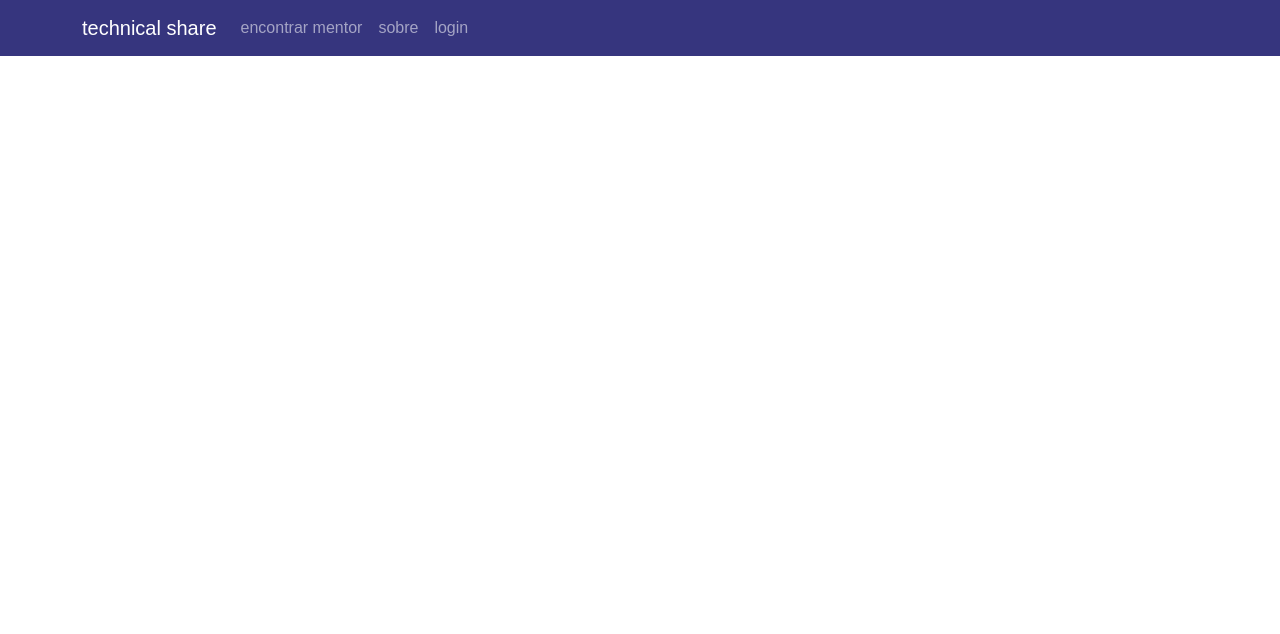
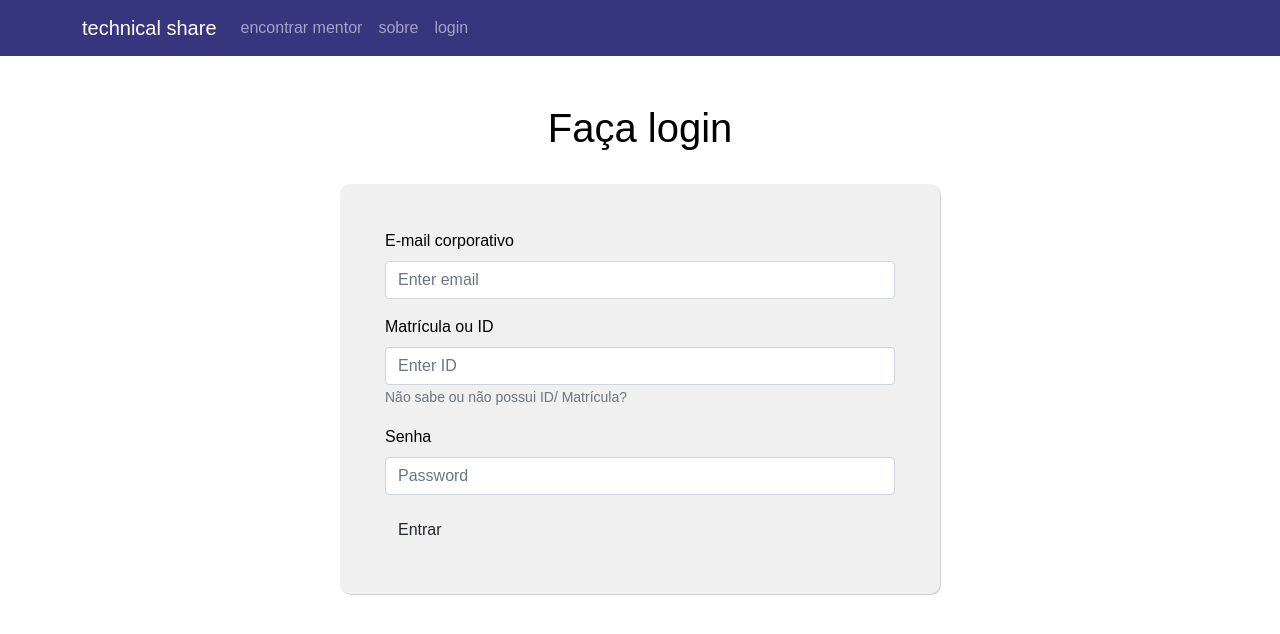
Before and after one commit to ThalesAbdon/Technical-Share, a React (Create React App) app in the folder front-end/: page /login in a window 1280 px wide. Shown: the top 634 px of the page. Built offline with nearby package versions, Linux system fonts and the light colour scheme.

Commit message:
feat: login page has been created; tsome changes in mentors grid page

```diff
--- a/front-end/package.json
+++ b/front-end/package.json
@@ -3,6 +3,9 @@
   "version": "0.1.0",
   "private": true,
   "dependencies": {
+    "@emotion/react": "^11.8.2",
+    "@emotion/styled": "^11.8.1",
+    "@mui/material": "^5.5.3",
     "@testing-library/jest-dom": "^5.16.3",
     "@testing-library/react": "^12.1.4",
     "@testing-library/user-event": "^13.5.0",
--- a/front-end/src/App.js
+++ b/front-end/src/App.js
@@ -2,6 +2,7 @@ import * as React from "react";
 import * as ReactDOM from "react-dom";
 import { BrowserRouter, Routes, Route } from "react-router-dom";
 import Mentors from './views/findMentors';
+import Login from './components/Login';
 import './App.scss';
 
 import Navigation from './components/Navigation';
@@ -12,6 +13,7 @@ const App = () => {
       <Navigation/>
       <Routes>
         <Route path="/buscar" element={<Mentors />}></Route>
+        <Route path="/login" element={<Login />}></Route>
       </Routes>
     </BrowserRouter>
   );
--- /dev/null
+++ b/front-end/src/Components/Login.js
@@ -0,0 +1,40 @@
+import React from 'react';
+import {Container,Form, Button, Row, Col} from 'react-bootstrap';
+import './Login.scss';
+
+const Login = () => (
+    <section className="d-flex">
+
+        <Container>
+            <Row className="justify-content-center center mt-4 pt-4">
+                <h1>Faça login</h1>
+                <div className="box mt-4">
+                    <Form>
+                    <Form.Group className="mb-3" controlId="formBasicEmail">
+                        <Form.Label>E-mail corporativo</Form.Label>
+                        <Form.Control type="email" placeholder="Enter email" />
+                    </Form.Group>
+
+                    <Form.Group className="mb-3" controlId="formBasicEmail">
+                        <Form.Label>Matrícula ou ID</Form.Label>
+                        <Form.Control type="text" placeholder="Enter ID" />
+                        <Form.Text className="text-muted">
+                            Não sabe ou não possui ID/ Matrícula?
+                        </Form.Text>
+                    </Form.Group>
+
+                    <Form.Group className="mb-3" controlId="formBasicPassword">
+                        <Form.Label>Senha</Form.Label>
+                        <Form.Control type="password" placeholder="Password" />
+                    </Form.Group>
+                    <Button variant="" className="color-primary" type="submit">
+                        Entrar
+                    </Button>
+                    </Form>
+                </div>
+            </Row>
+        </Container>
+    </section>
+)
+
+export default Login;
--- /dev/null
+++ b/front-end/src/Components/Login.scss
@@ -0,0 +1,16 @@
+.color-primary {
+    background-color: #36357E;
+    color:#fff;
+}
+
+.box {
+    max-width: 600px !important;
+    background-color: #f0f0f0;
+    box-shadow: 1px 1px 1px #ccc;
+    padding: 45px!important;
+    border-radius: 10px;
+}
+
+h1 {
+    text-align: center;
+}
--- a/front-end/src/Components/MentorsGrid.js
+++ b/front-end/src/Components/MentorsGrid.js
@@ -40,7 +40,6 @@ export default function MentorsGrid() {
     </Card.Body>
     </Card>
 
-    <div className="available">Estou disponível!</div>
     <div className="schedule">
         <Row className="d-flex align-items-center">
         <ul>
--- a/front-end/src/components/Navigation.js
+++ b/front-end/src/components/Navigation.js
@@ -13,7 +13,7 @@ const Header = () => (
             <Nav className="justify-content-end">
             <Nav.Link><Link to="/buscar">Encontrar mentor</Link></Nav.Link>
             <Nav.Link><Link to="/buscar">Sobre</Link></Nav.Link>
-            <Nav.Link><Link to="/buscar">Login</Link></Nav.Link>
+            <Nav.Link><Link to="/login">Login</Link></Nav.Link>
             </Nav>
         </Navbar.Collapse>
         </Container>
```
Also changed, not shown: front-end/teste.js (added), 1 other file (tests, documents, lock files or other folders).
